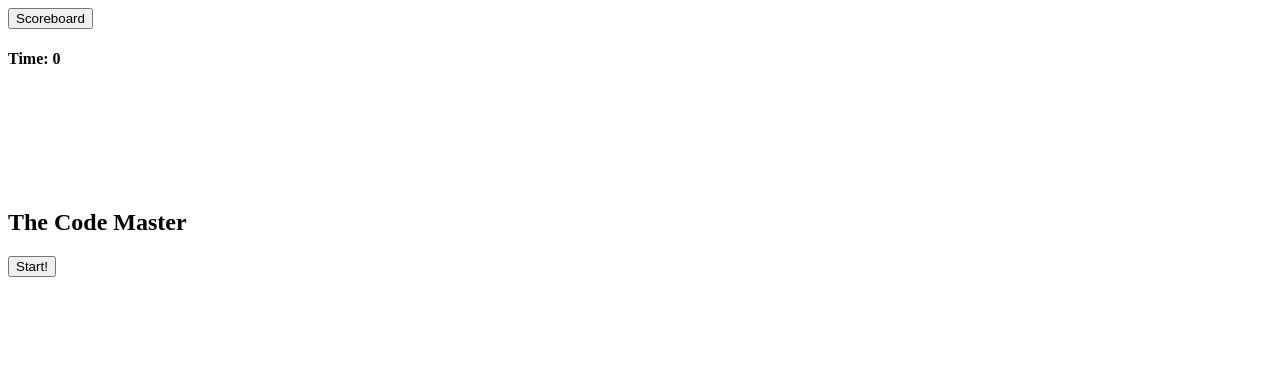
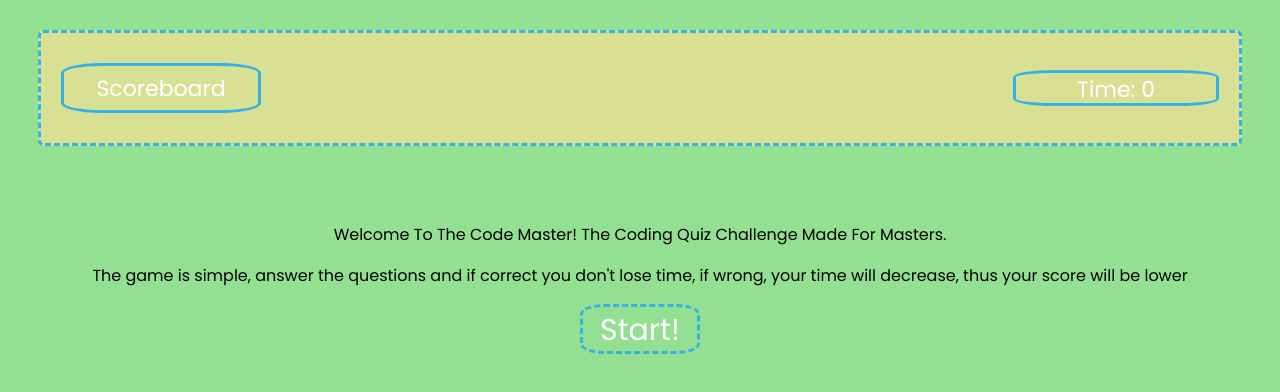
Before and after one commit to mehdisafari77/Code-Quiz, a plain HTML site: page index.html in a window 1280 px wide. Drawn offline with Linux system fonts and the light colour scheme.

Commit message:
add css styling, finish main html structure

```diff
--- a/assets/css/style.css
+++ b/assets/css/style.css
@@ -1,8 +1,69 @@
-section{
-    padding: 100px 0;
+@import url('https://fonts.googleapis.com/css2?family=Poppins:wght@400;500;600;700&family=Ubuntu:wght@400;500;700&display=swap');
+
+* {
+    font-family: 'Poppins', sans-serif;
 }
-.max-width{
-    max-width: 2000px;
-    padding: 0 60px;
-    margin: auto;
+body {
+    background-color: rgb(147, 224, 147);
 }
+
+/* nav bar */
+nav {
+    display: flex;
+    flex-wrap: wrap;
+    flex-direction: row;
+    align-items: center;
+    justify-content: space-between;
+    background-color: rgb(216, 224, 147);
+    color: #fff;
+    width: auto;
+    border: 3px dashed rgb(52, 178, 228);
+    border-radius: 5px;
+    height: 110px;
+    margin: 30px;
+}
+.scoreboard {
+    font-size: 22px;
+    text-align: center;
+    color: #fff;
+    margin: 20px;
+    border-radius: 20%;
+    height: 50px;
+    width: 200px;
+    border: 3px solid rgb(52, 178, 228);
+    background-color: transparent;
+}
+.timer {
+    font-size: 22px;
+    text-align: center;
+    margin: 20px;
+    border-radius: 20%;
+    height: 30px;
+    width: 200px;
+    border: 3px solid rgb(52, 178, 228);
+}
+.quiz {
+    display: flex;
+    flex-wrap: wrap;
+    flex-direction: column;
+    align-items: center;
+    justify-content: space-between;
+}
+.start-button {
+    font-size: 30px;
+    text-align: center;
+    background-color: rgb(216, 224, 147);
+    color: #fff;
+    border-radius: 20%;
+    height: 50px;
+    width: 120px;
+    border: 3px dashed rgb(52, 178, 228);
+    background-color: transparent;
+}
+#quiz {
+    padding-top: 30px;
+    text-align: center;
+}
+#first-text {
+
+}
--- a/index.html
+++ b/index.html
@@ -11,20 +11,15 @@
 
     <!-- Header Box -->
    <nav>
-        <div class="left">
-            <button class="scoreboard">Scoreboard</button>
-        </div>
-        <div class="right">
-            <h4>Time: <span id="timer">0</span></h4>
-        </div>
+        <button class="scoreboard">Scoreboard</button>
+        <div class="timer">Time: <span id="time-counter">0</span></div>
     </nav>
 
     <!-- Main -->
     <section id="quiz">
-        <div id="start-button">
-            <h1>The Code Master</h1>
-        </div>
-        <button>Start!</button>
+        <p id="first-text">Welcome To The Code Master! The Coding Quiz Challenge Made For Masters.</p>
+        <p id= "second-text">The game is simple, answer the questions and if correct you don't lose time, if wrong, your time will decrease, thus your score will be lower</p>
+        <button class="start-button">Start!</button>
     </section>
 
 
```
Also changed, not shown: assets/images/blue1.jpeg (added), 2 other files.
